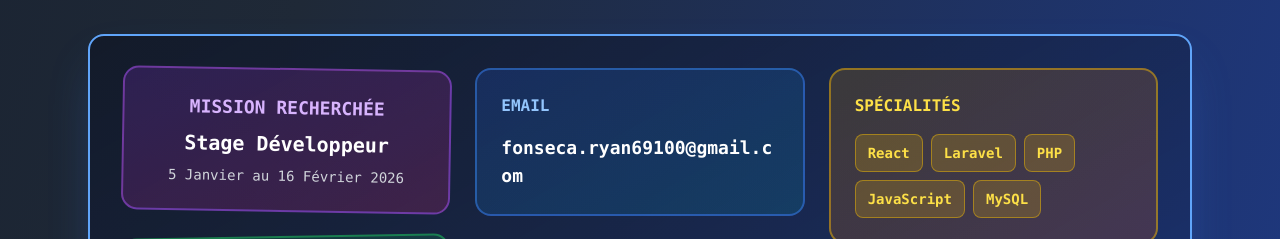
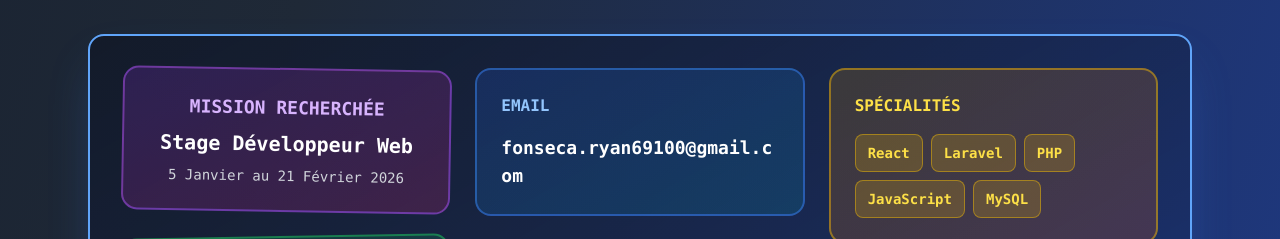
Before and after one commit to rf69100/mon-portfolio, a React (Create React App) app: page / in a window 1280 px wide. Shown: the part 3400-3639 px from the top of the page. Built offline with nearby package versions, Linux system fonts and the light colour scheme.

Commit message:
version fonctionnelle

```diff
--- a/src/App.js
+++ b/src/App.js
@@ -495,8 +495,8 @@
               {/* Mission principale */}
               <div className="bg-gradient-to-br from-purple-600/20 to-pink-600/20 border-2 border-purple-500/50 rounded-2xl p-6 text-center transform rotate-1 hover:rotate-0 transition-transform duration-300">
                 <h3 className="text-purple-300 font-mono font-bold text-lg uppercase mb-2">MISSION RECHERCHÉE</h3>
-                <div className="text-white font-mono text-xl font-bold mb-2">Stage Développeur</div>
-                <div className="text-gray-300 font-mono text-sm">5 Janvier au 16 Février 2026</div>
+                <div className="text-white font-mono text-xl font-bold mb-2">Stage Développeur Web</div>
+                <div className="text-gray-300 font-mono text-sm">5 Janvier au 21 Février 2026</div>
               </div>
 
               {/* Disponibilité */}
```
